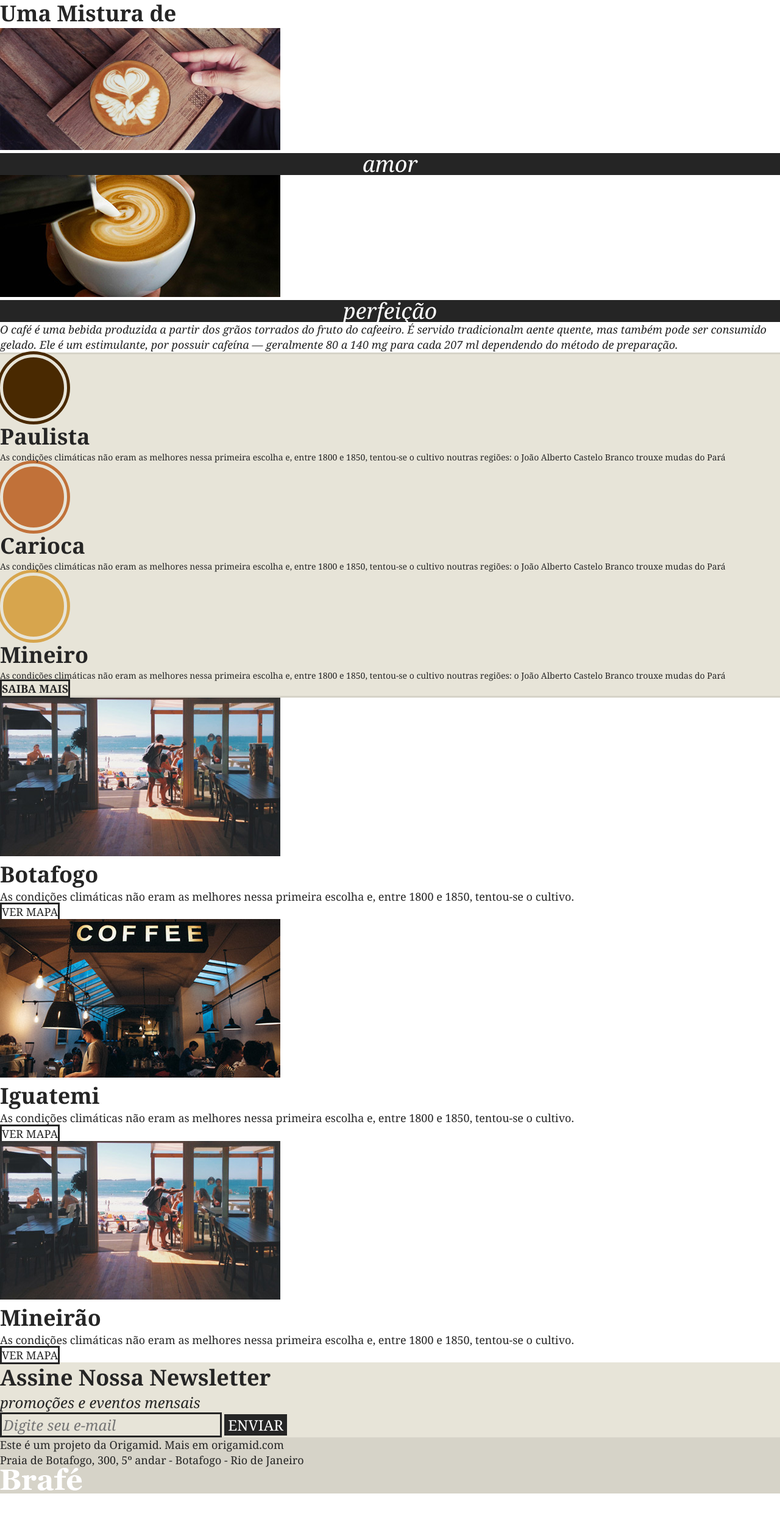
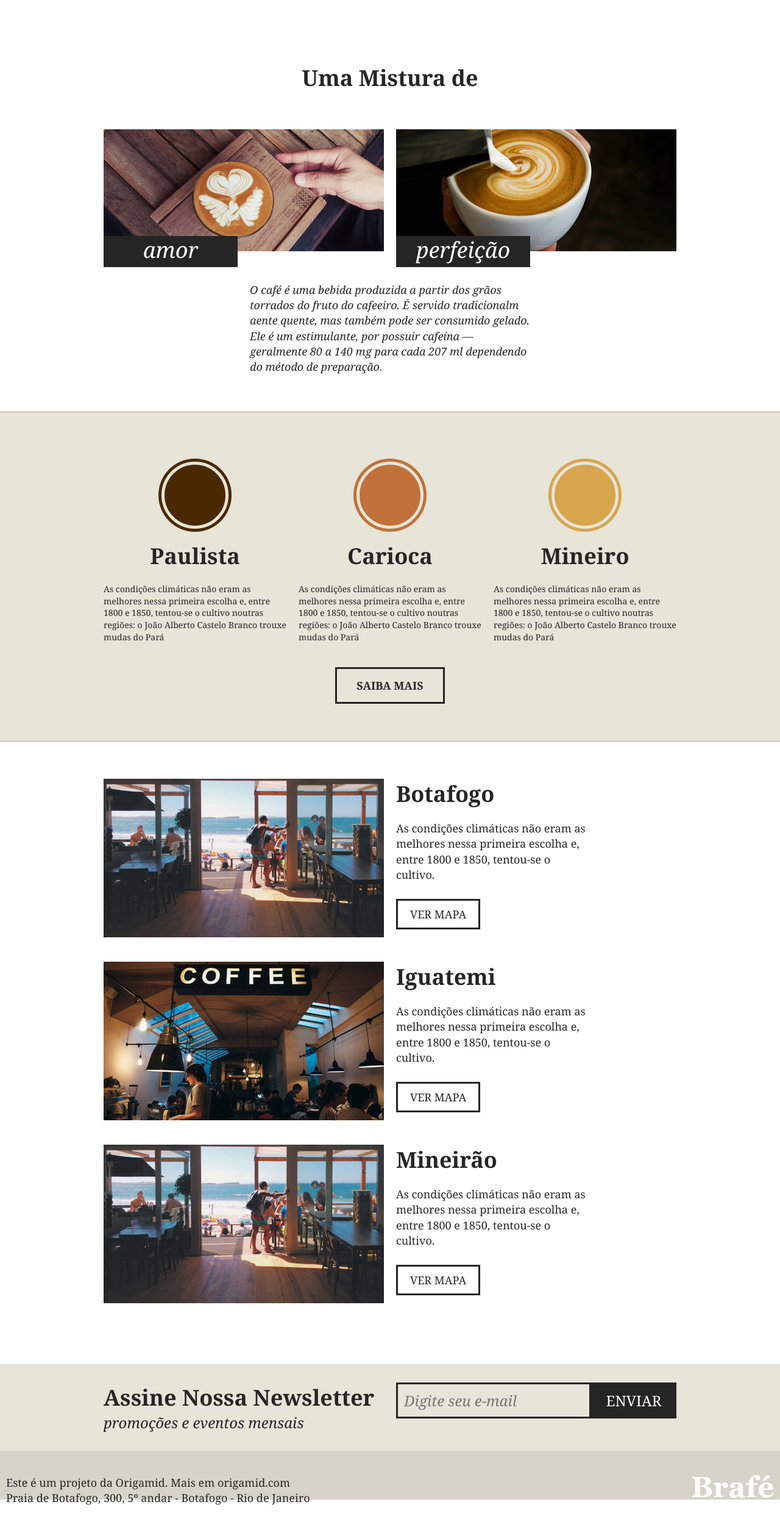
Before and after one commit to danielbecher/Origamid-CSS, a plain HTML site: page brafe1-Grid/index.html in a window 1280 px wide. Shown: the part 299-2780 px from the top of the page at 61% size. Before the commit the page ends 2748 px from the top, so only its background shows below. Drawn offline with Linux system fonts and the light colour scheme.

Commit message:
finalizando o site 2, feito em Grid

```diff
--- /dev/null
+++ b/brafe1-Grid/css/grid.css
@@ -0,0 +1,70 @@
+.container {
+    max-width: 960px;
+    margin: 0 auto;
+}
+
+.container::after, .container::before {
+    content: '';
+    display: table;
+    clear: both;
+}
+
+.grid-1, .grid-2, .grid-3, .grid-4, .grid-5, .grid-6,
+.grid-7, .grid-8, .grid-9, .grid-10, .grid-11, .grid-12 {
+    margin-left: 10px;
+    margin-right: 10px;
+    float: left;
+    display: block;
+    min-height: 1px;
+}
+
+.grid-1 {
+    width: calc(8.333% - 20px) ;
+}
+.grid-2 {
+    width: calc(16.666% - 20px);
+}
+.grid-3 {
+    width: calc(25% - 20px);
+}
+.grid-4 {
+    width: calc(33.333% - 20px);
+}
+.grid-5 {
+    width: calc(41.666% - 20px);
+}
+.grid-6 {
+    width: calc(50% - 20px);
+}
+.grid-7 {
+    width: calc(58.333% - 20px);
+}
+.grid-8 {
+    width: calc(66.666% - 20px);
+}
+.grid-9 {
+    width: calc(75%- 20px);
+}
+.grid-10 {
+    width: calc(83.333% - 20px);
+}
+.grid-11 {
+    width: calc(91.666% - 20px);
+}
+.grid-12 {
+    width: calc(100% - 20px);
+}
+
+@media (max-width: 739px) {
+    .container {
+        max-width: 300px;
+
+    }
+    .grid-1, .grid-2, .grid-3, .grid-4, .grid-5, .grid-6,
+    .grid-7, .grid-8, .grid-9, .grid-10, .grid-11, .grid-12 {
+        width: 100%;
+        margin-left: 0;
+        margin-right: 0;
+        float: none;
+    }
+}
--- a/brafe1-Grid/css/style.css
+++ b/brafe1-Grid/css/style.css
@@ -14,16 +14,45 @@ body {
 	box-sizing: border-box;
 }
 
+img {
+	max-width: 100%;
+	display: block;
+}
+
 /* Menu */
 
 .menu {
 	background: #252525;
+	padding: 15px 0;
+}
+
+.menu-nav ul {
+	float: right;
+}
+
+.menu-nav ul li {
+	display: inline-block;
 }
 
 .menu-nav a {
 	text-decoration: none;
 	color: #fff;
 	font-size: 1.125em;
+	margin-left: 10px;
+	padding: 10px;
+	display: block;
+}
+
+@media (max-width: 739px)  {
+	.menu-nav ul {
+		float: none;
+	}
+	.menu-nav ul li a {
+		margin-left: 0;
+		padding-left: 0;
+		padding-right: 0;
+	}
+
 }
 
 /* Intro */
@@ -32,6 +61,8 @@ body {
 	background: url('../img/bg-intro.jpg') no-repeat center center;
 	background-size: cover;
 	color: #fff;
+	padding: 15px 0;
+	text-align: center;
 }
 
 .intro h1 {
@@ -45,6 +76,7 @@ body {
 	width: 20px;
 	height: 4px;
 	background: #fff;
+	margin: 10px auto;
 }
 
 .intro p {
@@ -52,13 +84,26 @@ body {
 	font-size: 1.125em;
 }
 
+@media (max-width: 739px) {
+	.intro {
+		padding: 60px 0;
+	}
+}
+
 /* Sobre */
+
+.sobre {
+	padding: 60px 0;
+}
 
 .sobre h2 {
 	font-size: 2.25em;
+	text-align: center;
+	padding: 60px 0;
 }
 
 .sobre-item h3 {
+	width: 220px;
 	font-size: 2.25em;
 	line-height: 1em;
 	background: #252525;
@@ -67,12 +112,16 @@ body {
 	font-weight: normal;
 	text-align: center;
 	position: relative;
+	padding: 5px 0 10px 0;
+	top: -25px;
 }
 
 .sobre > p {
 	font-size: 1.125em;
 	line-height: 1.4em;
 	font-style: italic;
+	max-width: 460px;
+	margin: 0 auto;
 }
 
 /* Produtos */
@@ -81,10 +130,17 @@ body {
 	background: #e7e4d8;
 	border-top: 3px solid #d6d3c8;
 	border-bottom: 3px solid #d6d3c8;
+	padding: 60px 0;
+}
+
+.produtos-item {
+	margin-bottom: 40px;
 }
 
 .produtos-item h2 {
 	font-size: 2.25em;
+	text-align: center;
+	margin-bottom: 20px;
 }
 
 .produtos-item h2::before {
@@ -96,6 +152,7 @@ body {
 	border-radius: 50%;
 	border: 5px solid #e7e4d8;
 	box-shadow: 0 0 0 5px currentColor;
+	margin: 20px auto;
 }
 
 h2.produtos-paulista::before {
@@ -123,17 +180,32 @@ h2.produtos-mineiro::before {
 	font-size: 1.125em;
 	font-weight: bold;
 	text-transform: uppercase;
+	display: block;
+	padding: 15px 0;
+	width: 180px;
+	margin: 0 auto;
 }
 
 /* Locais */
 
+.locais {
+	padding: 60px 0;
+}
+
+.locais-item {
+	margin-bottom: 40px !important;
+}
+
 .locais-item h2 {
 	font-size: 2.25em;
+	margin-bottom: 20px;
 }
 
 .locais-item p {
 	font-size: 1.125em;
 	line-height: 1.4em;
+	max-width: 320px;
+	margin-bottom: 40px;
 }
 
 .locais-item a {
@@ -142,12 +214,14 @@ h2.produtos-mineiro::before {
 	text-decoration: none;
 	border: 3px solid;
 	color: #252525;
+	padding: 10px 20px;
 }
 
 /* Assine */
 
 .assine {
 	background: #e7e4d8;
+	padding: 30px 0;
 }
 
 .assine-info h2 {
@@ -169,6 +243,9 @@ h2.produtos-mineiro::before {
 	font-size: 1.5em;
 	font-style: italic;
 	font-family: Georgia, serif;
+	width: calc(100% - 140px);
+	padding: 10px;
+	float: left;
 }
 
 .assine button {
@@ -179,15 +256,30 @@ h2.produtos-mineiro::before {
 	font-size: 1.5em;
 	color: #fff;
 	cursor: pointer;
+	width: 140px;
+	padding: 13px 0;
 }
 
 /*Footer*/
 
 .footer {
 	background: #d6d3c8;
+	padding: 40px 0;
+	margin-bottom: 40px;
+}
+
+.footer img {
+	float: right;
 }
 
 .footer p {
 	font-size: 1.125em;
 	line-height: 1.4em;
 }
+
+@media (max-width: 739px) {
+	.footer img {
+		float: none;
+		margin-top: 20px;
+	}
+}
--- a/brafe1-Grid/index.html
+++ b/brafe1-Grid/index.html
@@ -5,13 +5,14 @@
 	<meta charset="utf-8">
 	<meta name="viewport" content="width=device-width, initial-scale=1, shrink-to-fit=no">
 	<link rel="stylesheet" type="text/css" href="css/style.css">
+	<link rel="stylesheet" type="text/css" href="css/grid.css">
 </head>
 <body>
 
 	<header class="menu">
-		<div>
-			<a class="menu-logo" href="#"><img src="img/brafe.png" alt="Brafé"></a>
-			<nav class="menu-nav">
+		<div class="container">
+			<a class="menu-logo grid-4" href="#"><img src="img/brafe.png" alt="Brafé"></a>
+			<nav class="menu-nav grid-8">
 				<ul>
 					<li><a href="#">Sobre</a></li>
 					<li><a href="#">Produtos</a></li>
@@ -27,14 +28,14 @@
 		<p>Direto das fazendas de Minas Gerais</p>
 	</main>
 
-	<section class="sobre">
+	<section class="sobre container">
 		<h2>Uma Mistura de</h2>
 		<div>
-			<div class="sobre-item">
+			<div class="sobre-item grid-6">
 				<img src="img/cafe-1.jpg">
 				<h3>amor</h3>
 			</div>
-			<div class="sobre-item">
+			<div class="sobre-item grid-6">
 				<img src="img/cafe-2.jpg">
 				<h3>perfeição</h3>
 			</div>
@@ -44,16 +45,16 @@ aente quente, mas também pode ser consumido gelado. Ele é um estimulante, por
 	</section>
 
 	<section class="produtos">
-		<div>
-			<div class="produtos-item">
+		<div class="container">
+			<div class="produtos-item grid-4">
 				<h2 class="produtos-paulista">Paulista</h2>
 				<p>As condições climáticas não eram as melhores nessa primeira escolha e, entre 1800 e 1850, tentou-se o cultivo noutras regiões: o João Alberto Castelo Branco trouxe mudas do Pará</p>
 			</div>
-			<div class="produtos-item">
+			<div class="produtos-item grid-4">
 				<h2 class="produtos-carioca">Carioca</h2>
 				<p>As condições climáticas não eram as melhores nessa primeira escolha e, entre 1800 e 1850, tentou-se o cultivo noutras regiões: o João Alberto Castelo Branco trouxe mudas do Pará</p>
 			</div>
-			<div class="produtos-item">
+			<div class="produtos-item grid-4">
 				<h2 class="produtos-mineiro">Mineiro</h2>
 				<p>As condições climáticas não eram as melhores nessa primeira escolha e, entre 1800 e 1850, tentou-se o cultivo noutras regiões: o João Alberto Castelo Branco trouxe mudas do Pará</p>
 			</div>
@@ -62,27 +63,33 @@ aente quente, mas também pode ser consumido gelado. Ele é um estimulante, por
 	</section>
 
 	<section class="locais">
-		<div class="locais-item">
-			<img src="img/botafogo.jpg" alt="Brafé unidade Botafogo">
-			<div>
+		<div class="locais-item container">
+			<div class="grid-6">
+				<img src="img/botafogo.jpg" alt="Brafé unidade Botafogo">
+			</div>
+			<div class="grid-6">
 				<h2>Botafogo</h2>
 				<p>As condições climáticas não eram as melhores nessa primeira escolha e, entre 1800 e 1850, tentou-se o cultivo.</p>
 				<a href="#">Ver Mapa</a>
 			</div>
 		</div>
 
-		<div class="locais-item">
-			<img src="img/iguatemi.jpg" alt="Brafé unidade Iguatemi">
-			<div>
+		<div class="locais-item container">
+			<div class="grid-6">
+				<img src="img/iguatemi.jpg" alt="Brafé unidade Iguatemi">
+			</div>
+			<div class="grid-6">
 				<h2>Iguatemi</h2>
 				<p>As condições climáticas não eram as melhores nessa primeira escolha e, entre 1800 e 1850, tentou-se o cultivo.</p>
 				<a href="#">Ver Mapa</a>
 			</div>
 		</div>
 
-		<div class="locais-item">
-			<img src="img/botafogo.jpg" alt="Brafé unidade Mineirão">
-			<div>
+		<div class="locais-item container">
+			<div class="grid-6">
+				<img src="img/botafogo.jpg" alt="Brafé unidade Mineirão">
+			</div>
+			<div class="grid-6">
 				<h2>Mineirão</h2>
 				<p>As condições climáticas não eram as melhores nessa primeira escolha e, entre 1800 e 1850, tentou-se o cultivo.</p>
 				<a href="#">Ver Mapa</a>
@@ -92,12 +99,12 @@ aente quente, mas também pode ser consumido gelado. Ele é um estimulante, por
 	</section>
 
 	<section class="assine">
-		<div>
-			<div class="assine-info">
+		<div class="container">
+			<div class="assine-info grid-6">
 				<h2>Assine Nossa Newsletter</h2>
 				<p>promoções e eventos mensais</p>
 			</div>
-			<form>
+			<form class="grid-6">
 				<label>E-mail</label>
 				<input type="text" placeholder="Digite seu e-mail">
 				<button type="submit">Enviar</button>
@@ -107,8 +114,10 @@ aente quente, mas também pode ser consumido gelado. Ele é um estimulante, por
 
 	<footer class="footer">
 		<div>
-			<p>Este é um projeto da Origamid. Mais em origamid.com<br>Praia de Botafogo, 300, 5º andar - Botafogo - Rio de Janeiro</p>
-			<img src="img/brafe.png" alt="Brafé">
+			<p class="grid-8">Este é um projeto da Origamid. Mais em origamid.com<br>Praia de Botafogo, 300, 5º andar - Botafogo - Rio de Janeiro</p>
+			<div class="grid-4">
+				<img src="img/brafe.png" alt="Brafé">
+			</div>
 		</div>
 	</footer>
 
```
